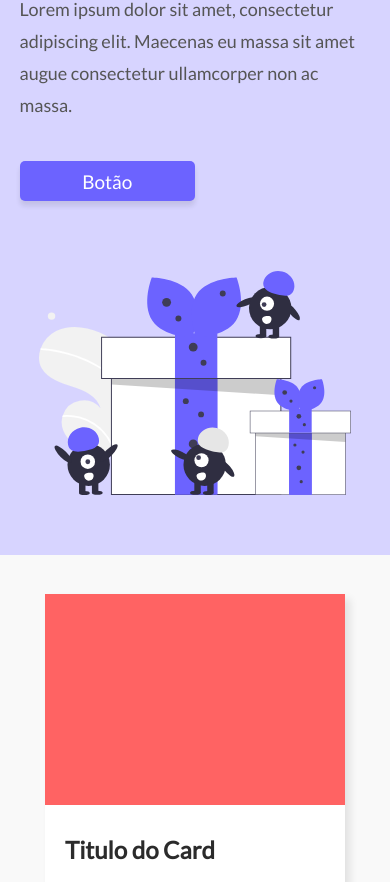
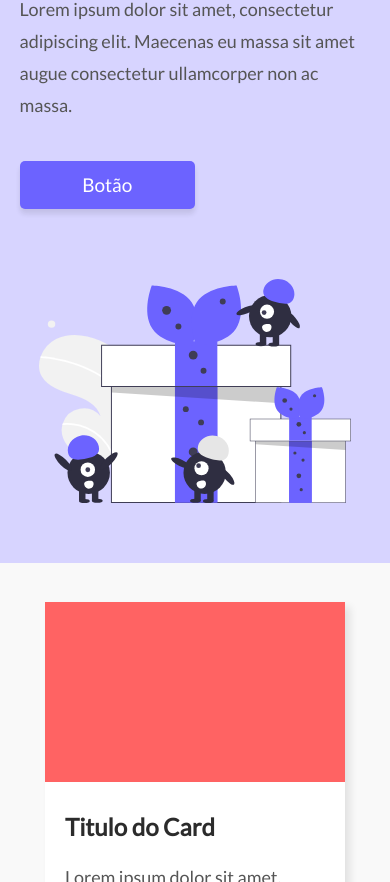
Before and after one commit to Pedro-PHOS/Desafio-03-cards_color, a plain HTML site: page index.html in a window 390 px wide. Shown: the part 151-1033 px from the top of the page. Drawn offline with Linux system fonts and the light colour scheme.

Commit message:
responsive-att

```diff
--- a/index.css
+++ b/index.css
@@ -29,7 +29,6 @@ body{
 
 #top{
     display: flex;
-    height: 60vh;
     background-color:#D7D4FF ;
     justify-content: center;
 }
@@ -78,9 +77,10 @@ body{
     color: white;
     box-shadow: 0px 5px 5px rgba(23, 23, 23, 0.1);
     border-radius: 5px;
-    width: 40%;
-    height: 40px;
+    width: 60%;
+    height: 2.5rem;
     margin-block: 40px;
+    cursor: pointer;
 }
 
 #card_section{
@@ -94,7 +94,6 @@ body{
 .card{
     display: flex;
     flex-direction: column;
-    height: 50vh;
     width: 300px;
     background-color: white;
     box-shadow: 5px 5px 8px rgba(23, 23, 23, 0.1);
@@ -102,7 +101,7 @@ body{
 }
 
 .card_img{
-    height: 50%;
+    padding-bottom: 60%;
 }
 
 .card_text{
@@ -157,7 +156,6 @@ body{
 #bottom{
     display: flex;
     flex-direction: column;
-    height: 80vh;
     background-color:#D7D4FF ;
     align-items: center;
 }
@@ -174,7 +172,7 @@ body{
 #inputs{
     display: flex;
     flex-direction: column;
-    width: 30%;
+    width: 35vw;
 }
 
 .contato{
@@ -198,10 +196,7 @@ body{
     border-radius: 5px;
     height: 60px;
     margin-block: 5%;
-}
-
-#button_send :hover{
-    background: #000000;
+    cursor: pointer;
 }
 
 @media(max-width: 768px) {
@@ -245,7 +240,6 @@ body{
     }
 
     .card{
-        margin-block: 0%;
         margin-top: 10%;
     }
 
```
